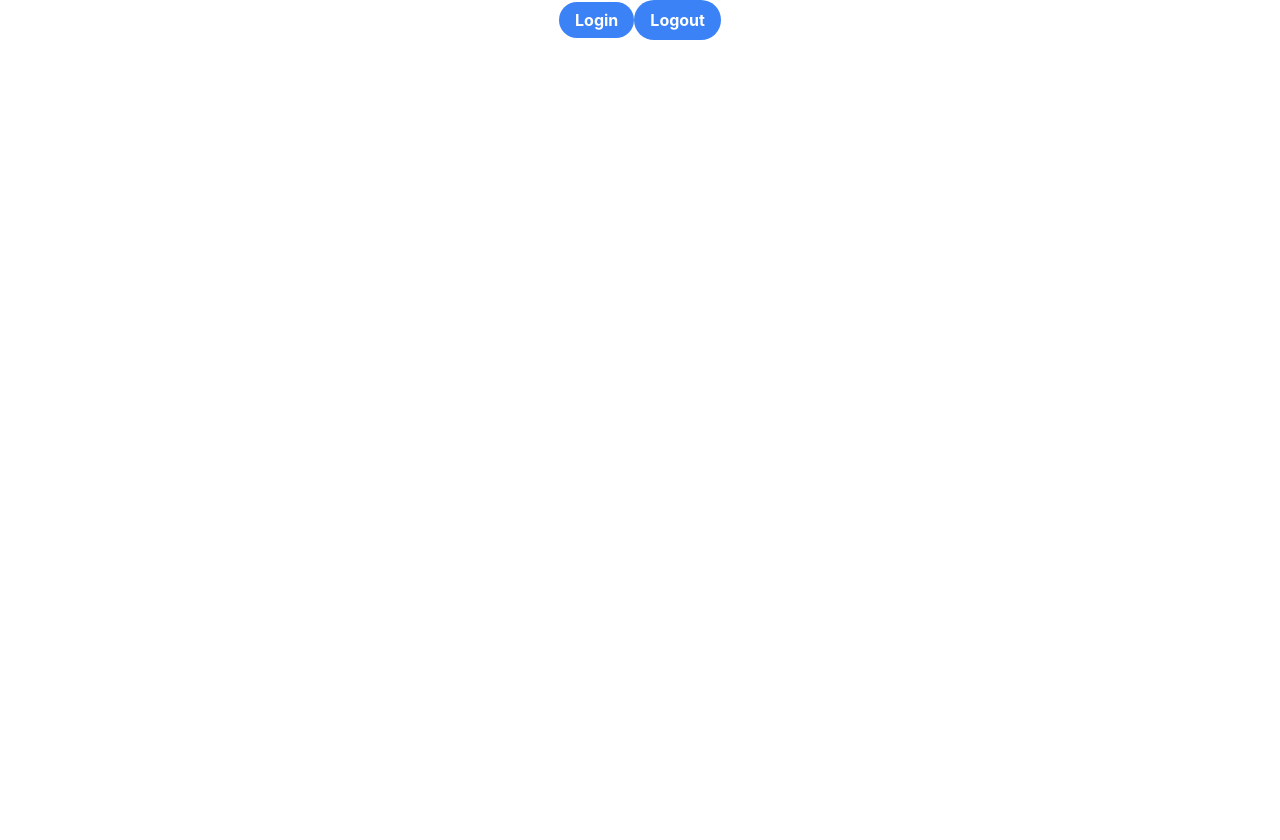
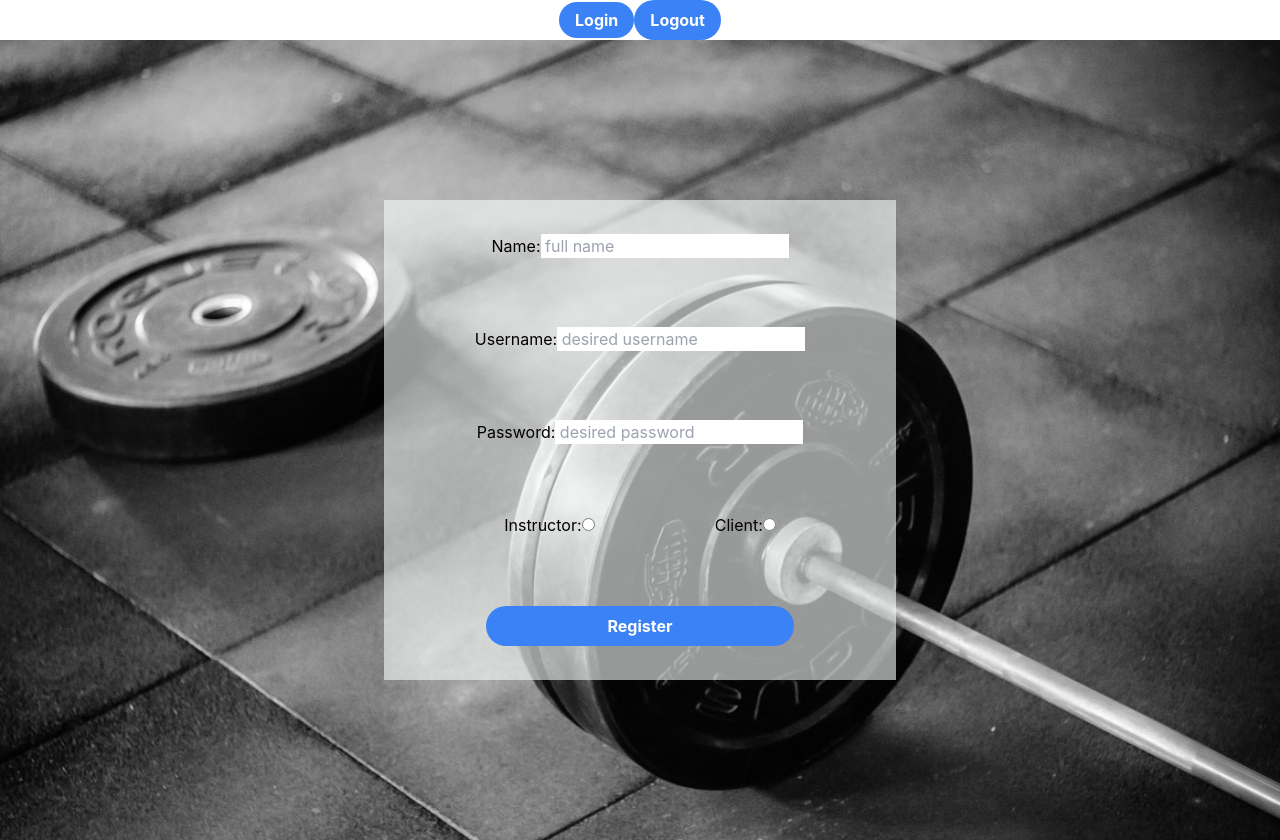
Before and after one commit to Build-Week-Anywhere-Fitness-Team-6/font-end, a React (Create React App) app in the folder front/: page /signup in a window 1280 px wide. Before the commit the page ends 800 px from the top, so only its background shows below. Built offline with nearby package versions, Linux system fonts and the light colour scheme.

Commit message:
some form set-up and some css

```diff
--- a/front/src/components/Signup.js
+++ b/front/src/components/Signup.js
@@ -1,9 +1,74 @@
-import React from 'react';
+import React, {useState} from 'react';
 
-function Signup(props) {
+function Signup() {
+    const [newUser, setNewUser] = useState({
+        name: '',
+        username: '',
+        password: '',
+        instructor: false,
+        client: false
+    })
+
+    const handleChange = (event) => {
+        setNewUser({
+            ...newUser,
+            [event.target.name]: event.target.value
+        })
+    }
+
+    const submitNewUser = (event) => {
+        event.preventDefault();
+
+
+    }
+
     return (
-        <div>
+        <div className='bg-gym bg-cover bg-opacity-10 h-screen flex flex-col justify-center'>
+          <form className='flex flex-col h-3/5 w-2/5 justify-around align-center self-center bg-gray-50 bg-opacity-60'
+                onSubmit={submitNewUser}>
+            <label>Name:
+              <input type='text'
+                     placeholder=' full name'
+                     name='name'
+                     value={newUser.name}
+                     onChange={handleChange} />
+            </label>
 
+            <label>Username:
+              <input type='text'
+                     placeholder=' desired username'
+                     name='username'
+                     value={newUser.username}
+                     onChange={handleChange} />
+            </label>
+
+            <label>Password:
+              <input type='text'
+                     placeholder=' desired password'
+                     name='password'
+                     value={newUser.password}
+                     onChange={handleChange}/>
+            </label>
+
+            <div className='flex justify-evenly'>
+              <label>Instructor:
+                <input type='radio'
+                       name='instructor'
+                       value={newUser.instructor}
+                       onChange={handleChange}/>
+              </label>
+
+              <label>Client:
+                <input type='radio'
+                       name='client'
+                       value={newUser.client}
+                       onChange={handleChange}/>
+              </label>
+            </div>
+
+            <button className="w-3/5 bg-blue-500 hover:bg-blue-700 text-white font-bold py-2 px-4 rounded-full self-center"
+                    type='submit'>Register</button>
+          </form>
         </div>
     );
 }
--- a/front/tailwind.config.js
+++ b/front/tailwind.config.js
@@ -2,7 +2,11 @@ module.exports = {
   purge: ['./src/**/*.{js,jsx,ts,tsx}', './public/index.html'],
   darkMode: false, // or 'media' or 'class'
   theme: {
-    extend: {},
+    extend: {
+      backgroundImage: {
+        'gym': "url('/src/images/barbell.jpeg')",
+      }
+    },
   },
   variants: {
     extend: {},
```
Also changed, not shown: front/src/images/barbell.jpeg (added).
